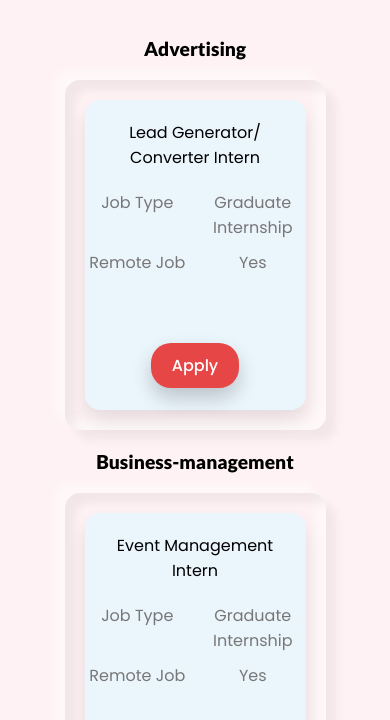
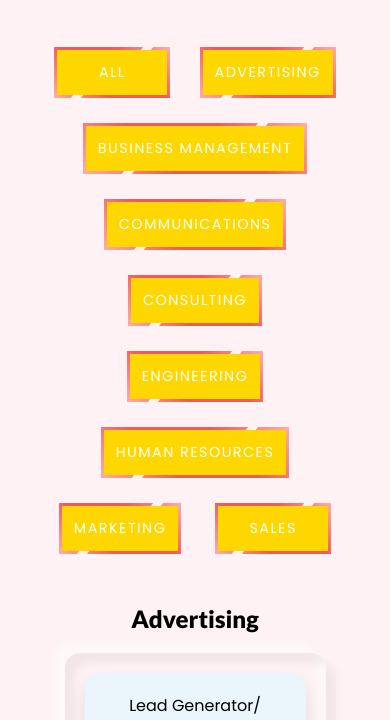
Before and after one commit to Soham56/Abhyaz-Internship-Project, a plain HTML site: page index.html in a window 390 px wide. Shown: the part 936-1656 px from the top of the page. Drawn offline with nearby package versions, Linux system fonts and the light colour scheme; a web font is replaced by a local one.

Commit message:
Updated Some Features

```diff
--- a/index.html
+++ b/index.html
@@ -76,6 +76,19 @@
             </div>
 
             <h2 class="job-opening-main-heading">Job Openings</h2>
+
+            <div class="job-opening-buttons">
+                <button>All<i></i></button>
+                <button>Advertising<i></i></button>
+                <button>Business Management<i></i></button>
+                <button>Communications<i></i></button>
+                <button>Consulting<i></i></button>
+                <button>Engineering<i></i></button>
+                <button>Human Resources<i></i></button>
+                <button>Marketing<i></i></button>
+                <button>Sales<i></i></button>
+            </div>
+
             <div class="job-opening-sections advertising">
                 <h2 class="job-opening-heading">Advertising</h2>
                 <div class="job-opening-card">
@@ -95,7 +108,7 @@
             </div>
 
             <div class="job-opening-sections business-management">
-                <h2 class="job-opening-heading">Business-management</h2>
+                <h2 class="job-opening-heading">Business Management</h2>
                 <div class="job-opening-card">
                     <div class="cards">
                         <div class="card-box">
--- a/index.js
+++ b/index.js
@@ -92,3 +92,35 @@ hamburgerIcon.addEventListener("click", ()=>{
         }
     })
 });
+
+
+let jobOpeningButtons = document.querySelectorAll('.job-opening-buttons button');
+
+jobOpeningButtons.forEach((buttons)=>{
+    buttons.addEventListener("click", ()=>{
+        if(buttons.textContent === "All"){
+            jobOpeningButtons.forEach((e)=>{
+                if(e.textContent!="All"){
+                    let jobOpeningSection = document.querySelector(`.${getProperClassName(e.textContent)}`);
+                    jobOpeningSection.style.display = "block";
+                }
+            });
+        }
+        else{
+            jobOpeningButtons.forEach((e)=>{
+                if(e.textContent!="All"){
+                    let jobOpeningSection = document.querySelector(`.${getProperClassName(e.textContent)}`);
+                    jobOpeningSection.style.display = "none";
+                }
+            });
+            let clickedButton = document.querySelector(`.${getProperClassName(buttons.textContent)}`);
+            clickedButton.style.display = "block";
+        }
+    });
+});
+
+function getProperClassName(s){
+    s = s.toLowerCase();
+    let words = s.split(' ');
+    return words.join("-");
+}
--- a/media-queries.css
+++ b/media-queries.css
@@ -75,6 +75,10 @@
         gap: 20px;
     }
 
+    .job-opening-buttons button{
+        min-width: 40%;
+    }
+
     .contact-us{
         padding: 50px 20px 20px;
     }
@@ -96,7 +100,7 @@
     .banner-section{
         display: flex;
         flex-direction: column-reverse;
-        justify-content: center;
+        justify-content: space-evenly;
         isolation: isolate;
     }
 
@@ -144,7 +148,7 @@
         left: -1px;
         right: 10px;
         width: 300px;
-        height: 410px;
+        height: 100vh;
         background: #fff;
         border-top-left-radius: 150px;
         border-top-right-radius: 150px;
@@ -152,8 +156,8 @@
 
     .banner-buttons a{
         font-size: .7rem;
-        margin-bottom: 15px;
-        margin-top: 10px;
+        margin-bottom: 5px;
+        margin-top: 25px;
         box-shadow: 5px 5px 10px #484747;
         transition: 0.5s;
     }
--- a/styles.css
+++ b/styles.css
@@ -301,10 +301,90 @@ body{
     margin-bottom: 40px;
 }
 
+.job-opening-buttons{
+    display: flex;
+    flex-wrap: wrap;
+    justify-content: space-evenly;
+    gap: 25px;
+    margin-block: 50px;
+}
+
+.job-opening-buttons button{
+    padding: 15px;
+    background: linear-gradient(45deg,#FFABAB,#F15A59,#F15A59,#FFABAB);
+    min-width: 20%;
+    font-family: 'Poppins', sans-serif;
+    text-transform: uppercase;
+    letter-spacing: 0.1em;
+    border: none;
+    color: #fff;
+    font-size: .9rem;
+    position: relative;
+    transition: 0.5s;
+    isolation: isolate;
+}
+
+.job-opening-buttons button::before{
+    content: '';
+    position: absolute;
+    inset: 3px;
+    background: gold;
+    z-index: -1;
+}
+
+.job-opening-buttons button:hover{
+    letter-spacing: 0.25em;
+    box-shadow: 0 0 25px #F15A59;
+}
+
+
+
+.job-opening-buttons i{
+    position: absolute;
+    inset: 0;
+    display: block;
+    z-index: 2;
+}
+
+.job-opening-buttons i::before{
+    content: '';
+    position: absolute;
+    top: 0px;
+    left: 80%;
+    width: 10px;
+    height: 3px;
+    background: #FEF2F4;
+    transform: translateX(-50%) skewX(325deg);
+    transition: 0.5s;
+}
+
+.job-opening-buttons button:hover i::before{
+    width: 20px;
+    left: 20%;
+}
+
+.job-opening-buttons i::after{
+    content: '';
+    position: absolute;
+    bottom: 0px;
+    left: 20%;
+    width: 10px;
+    height: 3px;
+    background: #FEF2F4;
+    transform: translateX(-50%) skewX(325deg);
+    transition: 0.5s;
+}
+
+.job-opening-buttons button:hover i::after{
+    width: 20px;
+    left: 80%;
+}
+
+
 .job-opening-heading{
     text-align: center;
     font-family: 'Lato';
-    font-size: 1.2rem;
+    font-size: 1.5rem;
 }
 
 .job-opening-card{
```
